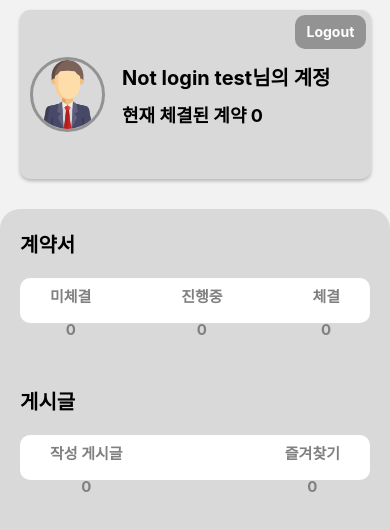
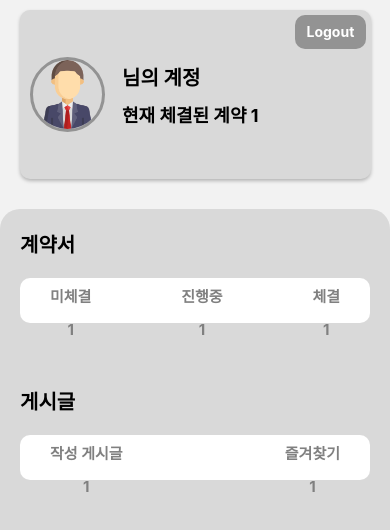
Before and after one commit to ho-sick99/blocker_ver2, a React Native app in the folder frontend/DAPP/: screen /MyPage in a window 390 px wide. Shown: the top 530 px of the page. Built offline with nearby package versions, Linux system fonts and the light colour scheme.

Commit message:
마이페이지 초기화 함수 & 로그아웃 구현

```diff
--- a/frontend/DAPP/screens/MyPage.js
+++ b/frontend/DAPP/screens/MyPage.js
@@ -1,4 +1,7 @@
-import React, {useContext} from 'react';
+import React, {
+  useContext,
+  useEffect,
+} from 'react';
 import LoginContext from '../context/LoginContext';
 import user_info_img_d from './image/user_info_img_d.png'
 import {
@@ -6,11 +9,32 @@ import {
   View,
   Text,
   Image,
-  Pressable
+  Pressable,
  } from "react-native";
-function MyPage() {
+function MyPage({navigation}) {
+
   const {login_data} = useContext(LoginContext);
-  const user_contracts = 0; // API로 가져오기
+  const user_info = {
+    user_name: 'name',
+    user_save_contracts: 0,
+    user_ing_contracts: 0,
+    user_ed_contracts: 0,
+    user_post: 0,
+    user_bmark: 0
+  }
+
+  const set_user_info = () => {
+    // ver.test => API 만들어지면 json으로 끌어와서 대입
+    user_info.user_name = login_data.name;
+    user_info.user_save_contracts = 1;
+    user_info.user_ing_contracts = 1;
+    user_info.user_ed_contracts = 1;
+    user_info.user_post = 1;
+    user_info.user_bmark = 1;
+  }
+
+  set_user_info();
+
   return (
     <View style={styles.mypage_container}>
       {/* <Text>{login_data.name}, {login_data.id}, {login_data.login_state}</Text> */}
@@ -21,15 +45,17 @@ function MyPage() {
         <Image source = {user_info_img_d} style={styles.user_info_img}/>
         <View style={styles.user_info_text}>
           <Text style={styles.use_user_info_text_name}>
-            {login_data.name}님의 계정
+            {user_info.name}님의 계정
           </Text>
           <Text style={styles.use_user_info_text_info}>
-            현재 체결된 계약 {user_contracts}
+            현재 체결된 계약 {user_info.user_ed_contracts}
           </Text>
         </View>
           <Pressable
           style={styles.btn_log_out}
-          onPress={() => alert("Logout")}
+          onPress={() =>
+            navigation.navigate("Login")
+          }
         >
           <Text style={styles.textStyle}>
             Logout
@@ -46,15 +72,15 @@ function MyPage() {
             <View style={styles.contracts_bar}>
               <View style={styles.contracts_bar_item}>
                 <Text style={styles.textStyle_3}>미체결</Text>
-                <Text style={styles.textStyle_3}>0</Text>
+                <Text style={styles.textStyle_3}>{user_info.user_save_contracts}</Text>
               </View>
               <View style={styles.contracts_bar_item}>
                 <Text style={styles.textStyle_3}>진행중</Text>
-                <Text style={styles.textStyle_3}>0</Text>
+                <Text style={styles.textStyle_3}>{user_info.user_ing_contracts}</Text>
               </View>
               <View style={styles.contracts_bar_item}>
                 <Text style={styles.textStyle_3}>체결</Text>
-                <Text style={styles.textStyle_3}>0</Text>
+                <Text style={styles.textStyle_3}>{user_info.user_ed_contracts}</Text>
               </View>
             </View>
           </View>
@@ -65,11 +91,11 @@ function MyPage() {
             <View style={styles.contracts_bar}>
               <View style={styles.contracts_bar_item}>
                 <Text style={styles.textStyle_3}>작성 게시글</Text>
-                <Text style={styles.textStyle_3}>0</Text>
+                <Text style={styles.textStyle_3}>{user_info.user_post}</Text>
               </View>
               <View style={styles.contracts_bar_item}>
                 <Text style={styles.textStyle_3}>즐겨찾기</Text>
-                <Text style={styles.textStyle_3}>0</Text>
+                <Text style={styles.textStyle_3}>{user_info.user_bmark}</Text>
               </View>
             </View>
           </View>
```
